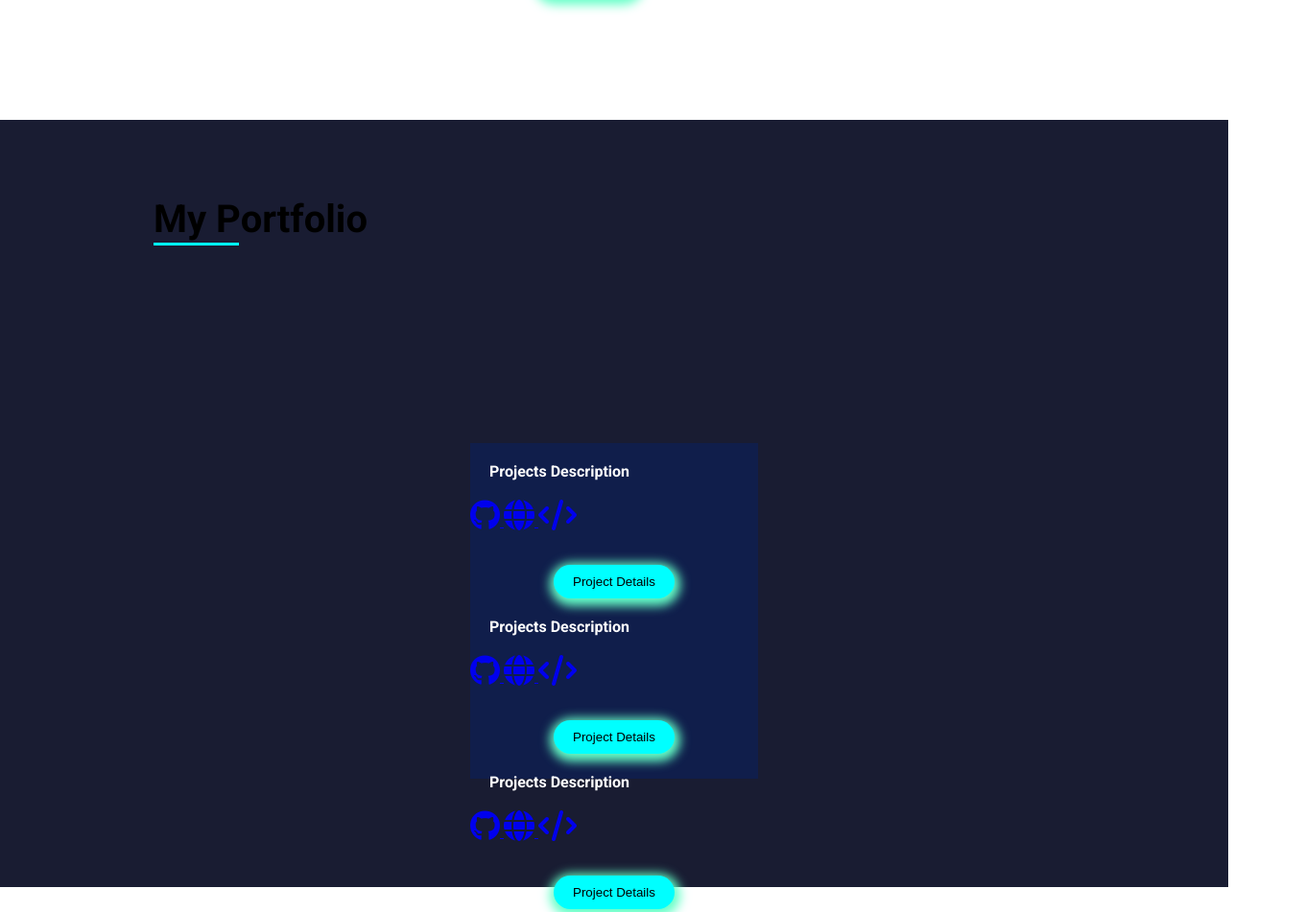
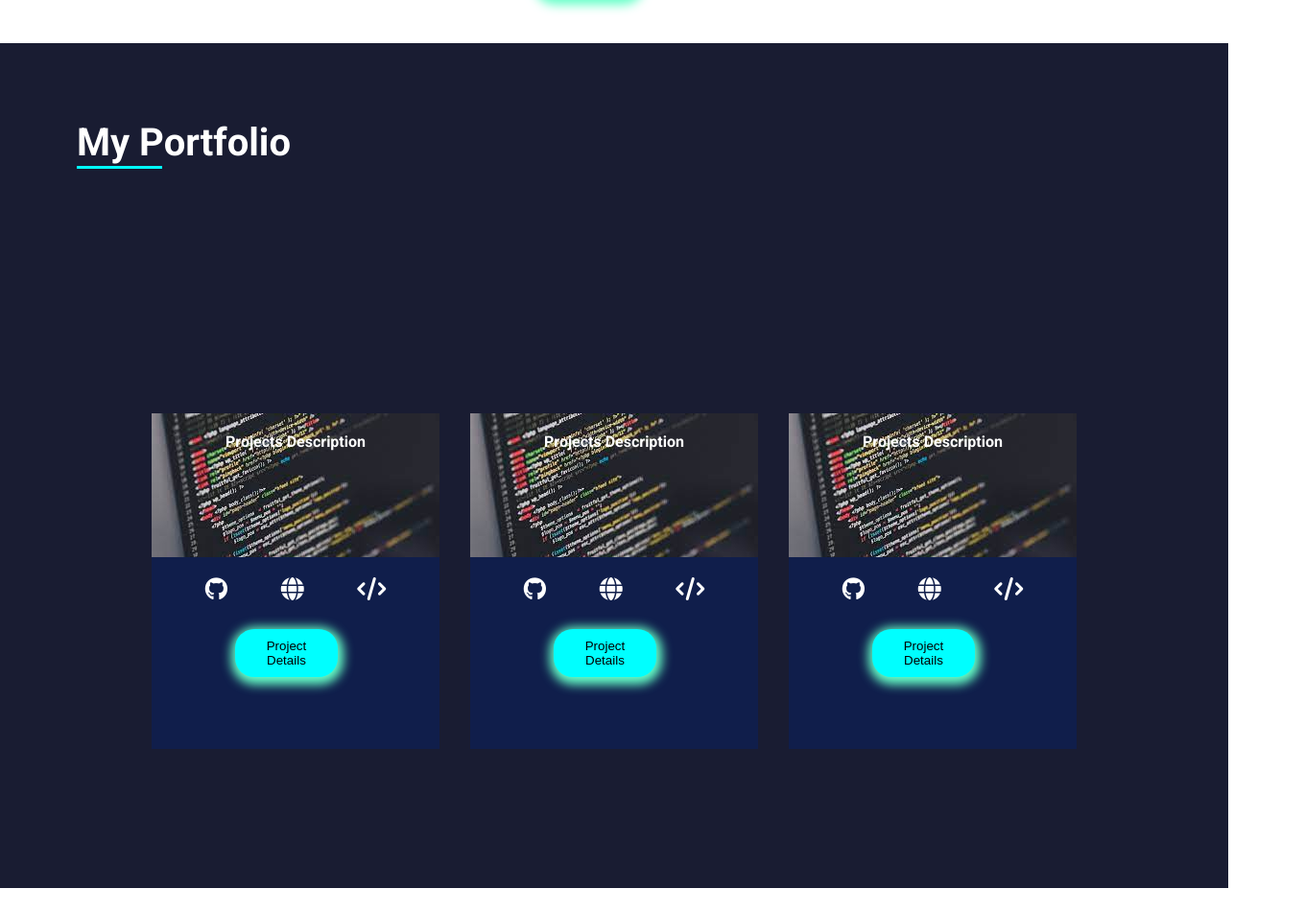
Before and after one commit to DussanPaez/Portfolio, a plain HTML site: page index.html in a window 1280 px wide. Shown: the part 1247-2198 px from the top of the page at 96% size, 1360 px wide, since content can reach past the window. After the commit the page ends 2173 px from the top, so only its background shows below. Drawn offline with Linux system fonts and the light colour scheme.

Commit message:
fifth commit

```diff
--- a/css/styles.css
+++ b/css/styles.css
@@ -6,8 +6,7 @@ body {font-family: font-family: 'Montserrat', sans-serif; font-family: 'Roboto',
 
 /* -----------WRAPPER -------- */
 
-.wrapper,
-.portfolio {
+.wrapper {
     width: 100vw;
     height: 100vh;
     background-color: #191c32;
@@ -119,13 +118,14 @@ span {color: aqua;}
 
 /* --------PORTFOLIO -------------*/
 
-.portfolio { width: 100vw;}
+.portfolio {
+    width: 100vw;
+    background-color: #191c32;
+    color: #fff;
+}
 
 .portfolio-headings {
     width: 100vw;
-    display: flex;
-    flex-direction:column;
-    margin: 5em;
     padding: 5em;
 }
 
@@ -136,53 +136,58 @@ span {color: aqua;}
     height: 80vh;
     margin: 0 auto;
     display: flex;
+    align-items: center;
     justify-content: center;
 }
 
 .card {
     width: 300px;
     background-color: #101e4b;
-    z-index: 1;
     color: #fff;
+    margin: 1em;
     height: 350px;
-    margin: 1em;
 }
 
 .card_img {
     width: 100%;
     height: 150px;
-    background-image: url();
+    background-image: url(/img/codigo.jpeg);
     background-size: cover;
-    opacity: 1;}
+}
 
-.card_title {padding: 20px;}
+.card_title {
+    padding: 20px;
+    text-align: center;
+}
 
-.card_project_links {
+.card .project_links {
     display: flex;
     justify-content: space-evenly;
+    margin-top: 7em;
 }
 
-.card_project_links a {
+.card .project_links a {
     color: #fff;
     text-decoration: none;
 }
 
-.card .project_links i {font-size: 2em;}
+.card .project_links i {font-size: 1.5em;}
 
-.card .project_details.a{
-    display: flex;
-    justify-content: center;
+.card .project_details {
+    margin: 0 auto;
     margin: 1em;
-    align-self: center;
+    width: 70%;
 }
 
-.project_details_content {
-    display:
-    flex; width: 100%;
+.card .project_details_content a{
+    text-decoration: none;
+    color: #191c32;
+    text-transform: uppercase;
+}
+
+.card .project_details_content {
+    display:flex;
     justify-content: center;
     margin-top: 1em;
+    width: 100%;
 }
-
-.card .project_details a{
-    text-decoration: none; color: #191c32;
-}
--- a/index.html
+++ b/index.html
@@ -60,6 +60,7 @@
                     <div class="card_img">
                         <div class="card_title">
                             <h4>Projects Description</h4>
+
                         </div>
                         <div class="project_links">
                             <a href="#">
@@ -77,6 +78,11 @@
                                 <button class="project_details download-cv">Project Details</button>
                             </a>
                         </div>
+
+                    </div>
+                </div>
+
+                <div class="card">
                     <div class="card_img">
                         <div class="card_title">
                             <h4>Projects Description</h4>
@@ -97,6 +103,11 @@
                                 <button class="project_details download-cv">Project Details</button>
                             </a>
                         </div>
+
+                    </div>
+                </div>
+
+                <div class="card">
                     <div class="card_img">
                         <div class="card_title">
                             <h4>Projects Description</h4>
@@ -117,8 +128,10 @@
                                 <button class="project_details download-cv">Project Details</button>
                             </a>
                         </div>
+
                     </div>
                 </div>
+
             </div>
         </div>
 
```
Lines whose indentation alone changed are shown as unchanged.
